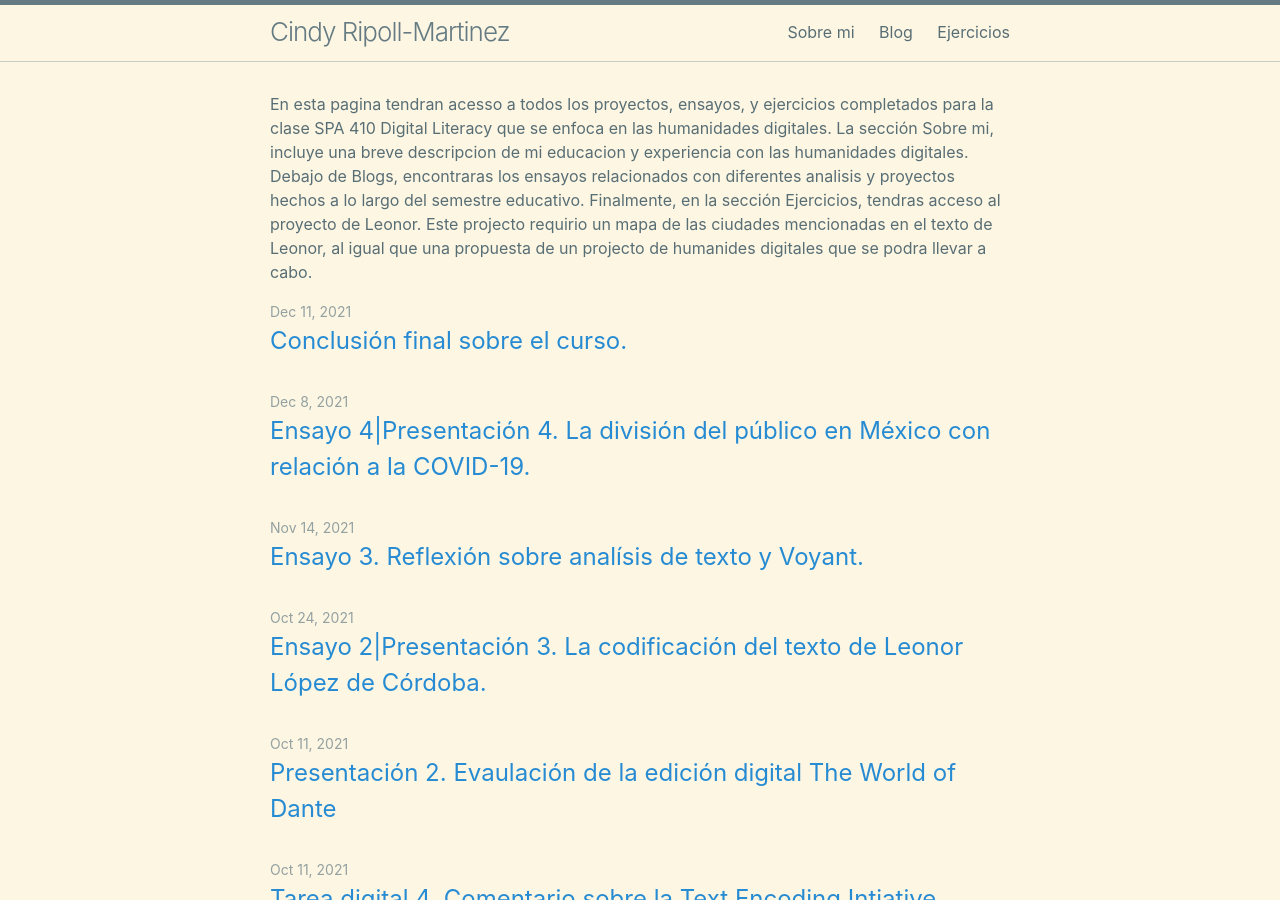
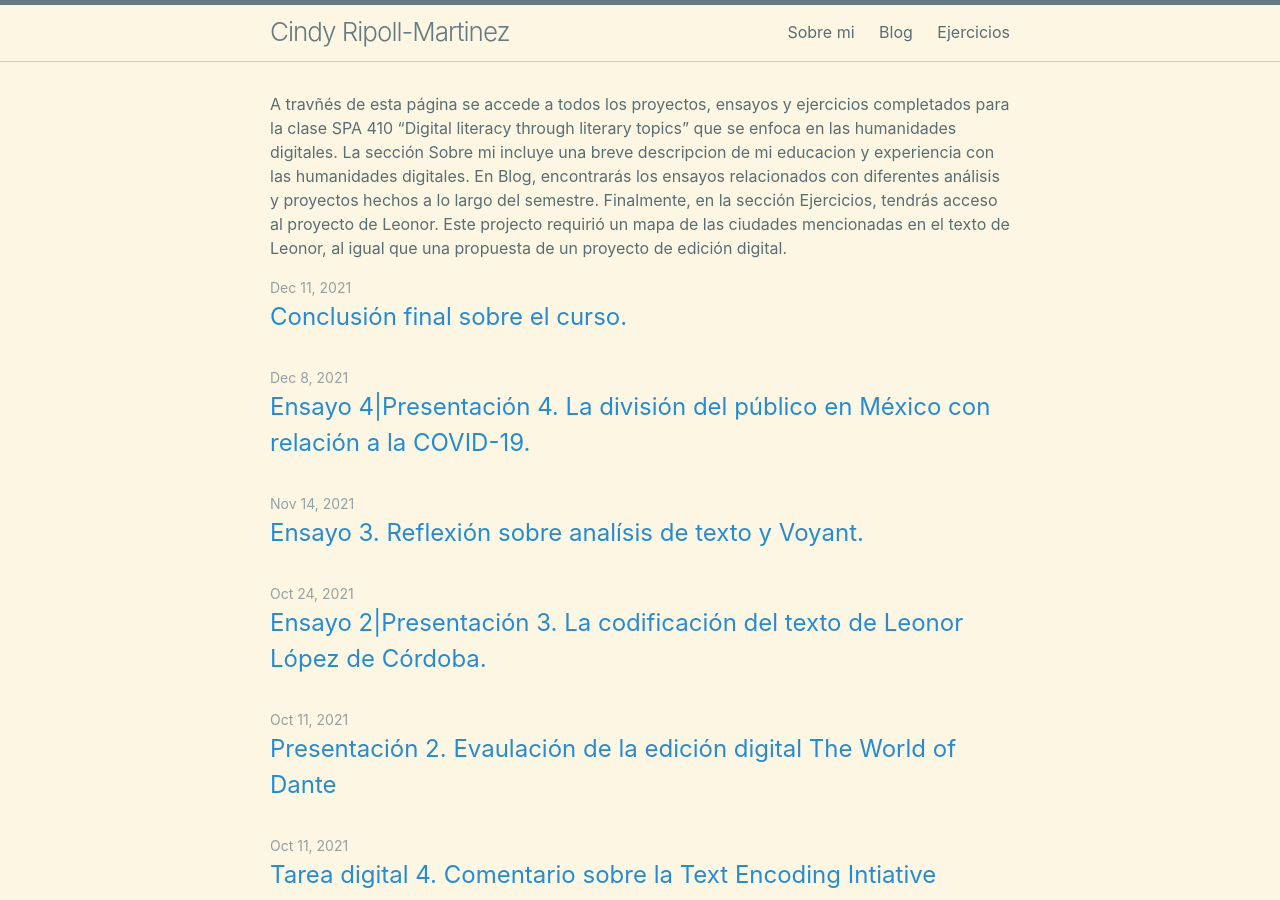
Before and after one commit to cindyripollm/cindyripollm.github.io, a Jekyll site: the page built from index.md, in a window 1280 px wide and 900 px high. Built offline with Jekyll 4.4.1, drawn with Linux system fonts in a browser that asks for light colours.

Commit message:
Update index.md

```diff
--- a/index.md
+++ b/index.md
@@ -8,4 +8,4 @@
 layout: home
 ---
 
-En esta pagina tendran acesso a todos los proyectos, ensayos, y ejercicios completados para la clase SPA 410 Digital Literacy que se enfoca en las humanidades digitales. La sección Sobre mi, incluye una breve descripcion de mi educacion y experiencia con las humanidades digitales. Debajo de Blogs, encontraras los ensayos relacionados con diferentes analisis y proyectos hechos a lo largo del semestre educativo. Finalmente, en la sección Ejercicios, tendras acceso al proyecto de Leonor. Este projecto requirio un mapa de las ciudades mencionadas en el texto de Leonor, al igual que una propuesta de un projecto de humanides digitales que se podra llevar a cabo.
+A travñés de esta página se accede a todos los proyectos, ensayos y ejercicios completados para la clase SPA 410 "Digital literacy through literary topics" que se enfoca en las humanidades digitales. La sección Sobre mi incluye una breve descripcion de mi educacion y experiencia con las humanidades digitales. En Blog, encontrarás los ensayos relacionados con diferentes análisis y proyectos hechos a lo largo del semestre. Finalmente, en la sección Ejercicios, tendrás acceso al proyecto de Leonor. Este projecto requirió un mapa de las ciudades mencionadas en el texto de Leonor, al igual que una propuesta de un proyecto de edición digital.
```
